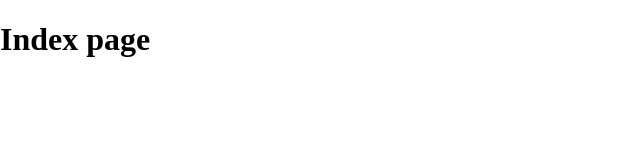
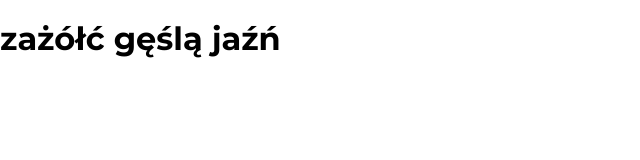
Before and after one commit to lukaszkalemba/lukasz-kalemba, a Gatsby site: page / in a window 1280 px wide. Shown: the whole page, without its empty margins (0-640 px from the left). Built offline with nearby package versions, Linux system fonts and the light colour scheme; Gatsby itself is replaced by a stand-in of ours.

Commit message:
Add fonts to the project and include them in global style

```diff
--- a/src/assets/global/GlobalStyle/GlobalStyle.js
+++ b/src/assets/global/GlobalStyle/GlobalStyle.js
@@ -1,13 +1,43 @@
 import { createGlobalStyle } from 'styled-components';
 import styledNormalize from 'styled-normalize';
+import montserratBoldWoff2 from 'assets/fonts/montserrat-bold.woff2';
+import montserratBoldWoff from 'assets/fonts/montserrat-bold.woff';
+import montserratMediumWoff2 from 'assets/fonts/montserrat-medium.woff2';
+import montserratMediumWoff from 'assets/fonts/montserrat-medium.woff';
+import montserratRegularWoff2 from 'assets/fonts/montserrat-regular.woff2';
+import montserratRegularWoff from 'assets/fonts/montserrat-regular.woff';
+
+const fontFamily = 'Montserrat';
 
 const GlobalStyle = createGlobalStyle`
   ${styledNormalize}
+  @font-face {
+    font-family: ${fontFamily};
+    src: url(${montserratBoldWoff2}) format('woff2'),
+      url(${montserratBoldWoff}) format('woff');
+    font-weight: ${({ theme }) => theme.font.weight.bold};
+    font-style: normal;
+  }
+  @font-face {
+    font-family: ${fontFamily};
+    src: url(${montserratMediumWoff2}) format('woff2'),
+      url(${montserratMediumWoff}) format('woff');
+    font-weight: ${({ theme }) => theme.font.weight.medium};
+    font-style: normal;
+  }
+  @font-face {
+    font-family: ${fontFamily};
+    src: url(${montserratRegularWoff2}) format('woff2'),
+      url(${montserratRegularWoff}) format('woff');
+    font-weight: ${({ theme }) => theme.font.weight.regular};
+    font-style: normal;
+  }
   html {
     font-size: 62.5%;
   }
   body {
     font-size: 1.6rem;
+    font-family: ${({ theme }) => theme.font.family.montserrat}, sans-serif;
   }
   *,
   *::before,
--- a/src/pages/index.js
+++ b/src/pages/index.js
@@ -5,7 +5,7 @@
 const IndexPage = () => (
   <Layout>
     <SEO title="Home" />
-    <h1>Index page</h1>
+    <h1>zażółć gęślą jaźń</h1>
   </Layout>
 );
 
```
Also changed, not shown: src/assets/fonts/montserrat-bold.woff (added), src/assets/fonts/montserrat-bold.woff2 (added), src/assets/fonts/montserrat-medium.woff (added), src/assets/fonts/montserrat-medium.woff2 (added), src/assets/fonts/montserrat-regular.woff (added), src/assets/fonts/montserrat-regular.woff2 (added).
